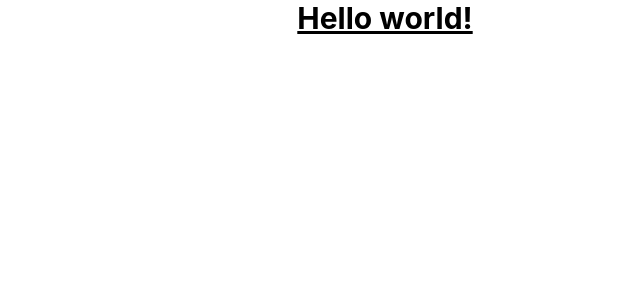
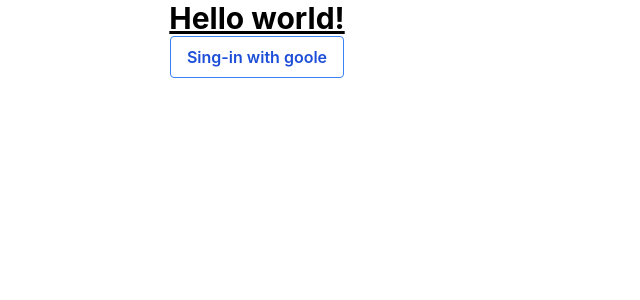
Before and after one commit to musayuksel/react-firebase-tailwind, a React (Create React App) app: page / in a window 1280 px wide. Shown: the top 300 px of the page, without its empty margins (255-895 px from the left). Built offline with nearby package versions, Linux system fonts and the light colour scheme; no server answers.

Commit message:
Feat:Add test sign-in button

```diff
--- a/src/App.js
+++ b/src/App.js
@@ -1,9 +1,15 @@
 import "./App.css";
-
+import { signInWithGoogle } from "./firebase-config";
 function App() {
   return (
-    <div className="App">
+    <div className="App container">
       <h1 className="text-3xl font-bold underline">Hello world!</h1>
+      <button
+        onClick={signInWithGoogle}
+        className="bg-transparent hover:bg-blue-500 text-blue-700 font-semibold hover:text-white py-2 px-4 border border-blue-500 hover:border-transparent rounded"
+      >
+        Sing-in with goole
+      </button>
     </div>
   );
 }
```
